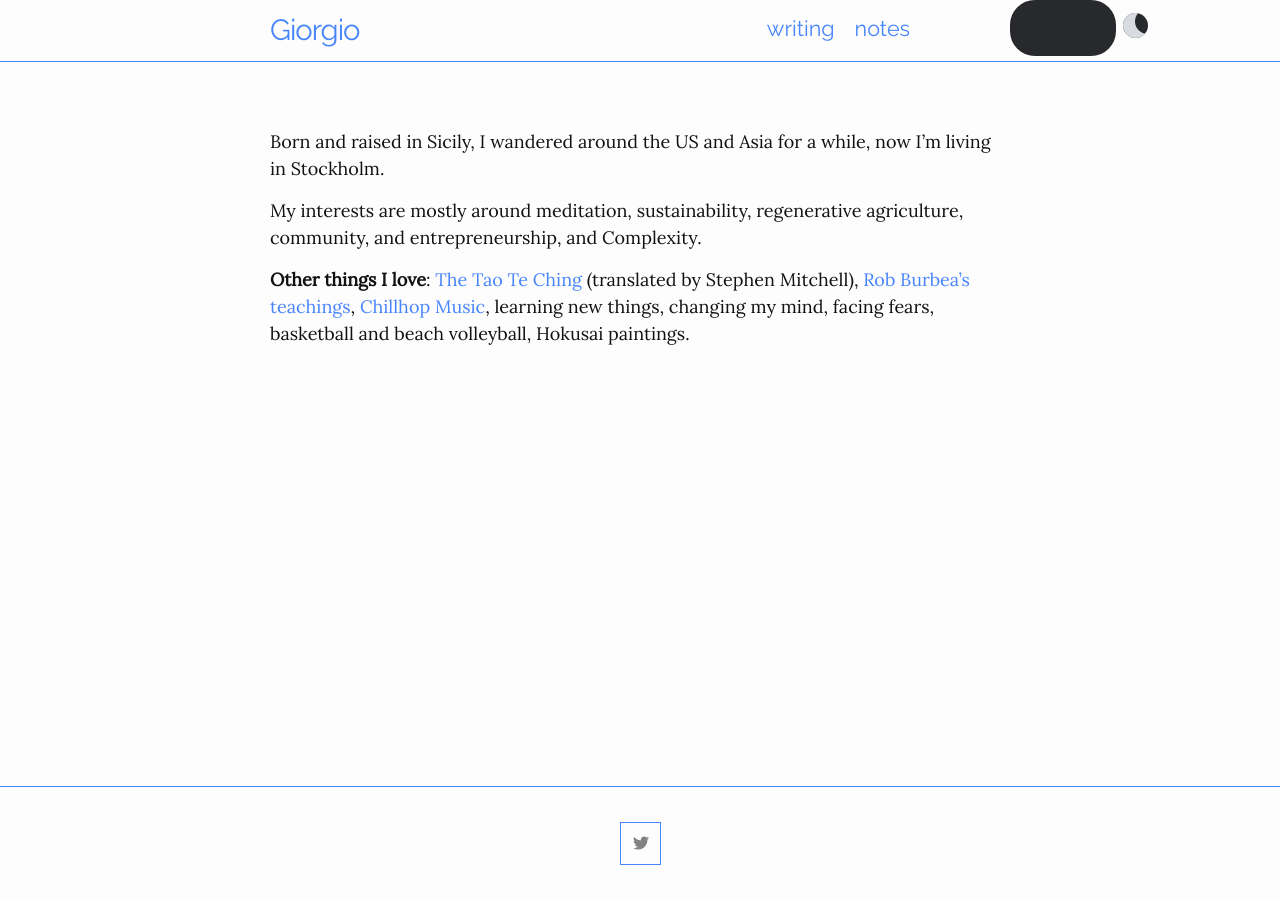
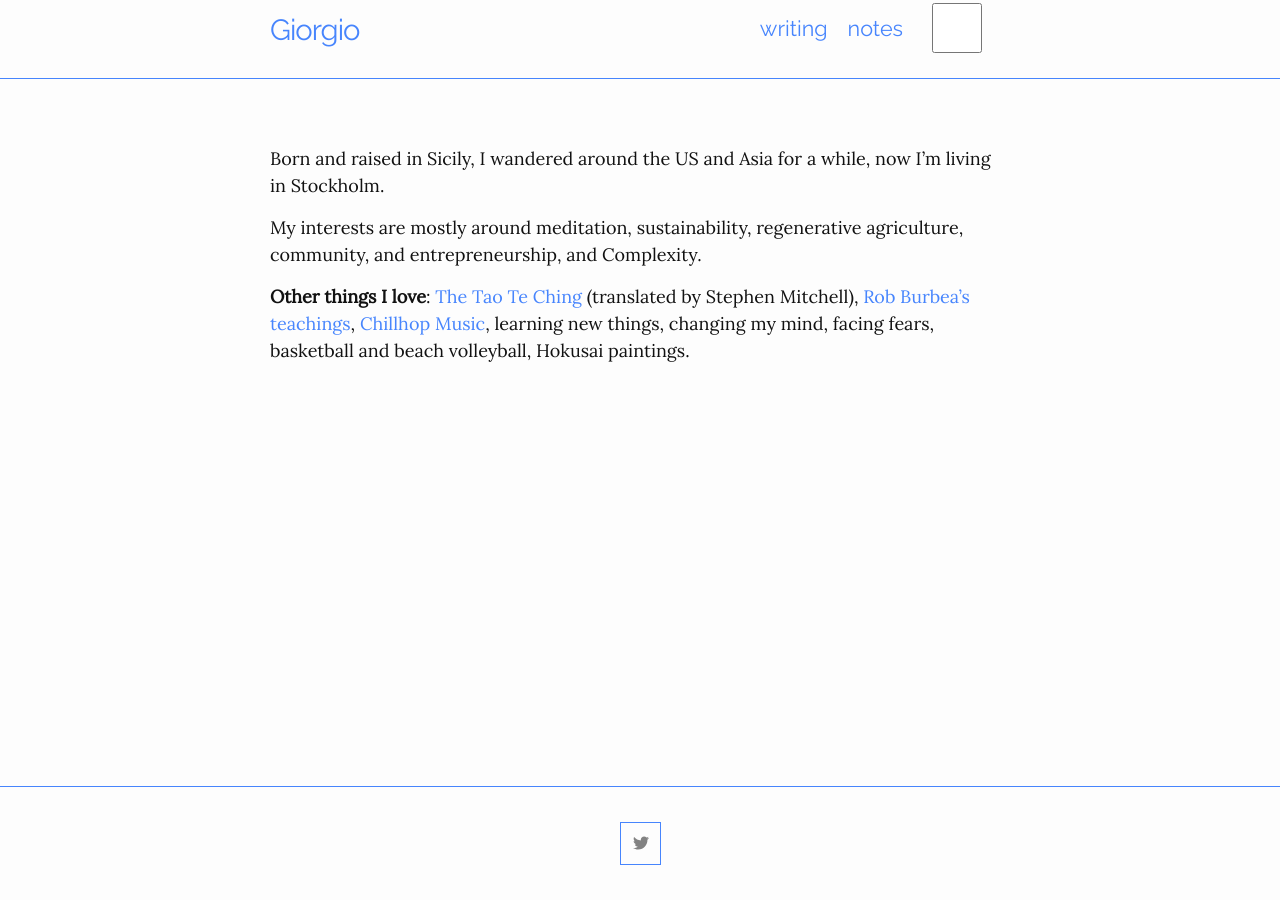
Before and after one commit to giorgiop94/giorgio-blog, a Jekyll site: the page built from index.md, in a window 1280 px wide. Built offline with Jekyll 4.4.1, drawn with Linux system fonts in a browser that asks for light colours.

Commit message:
new toggle

```diff
--- a/_includes/header.html
+++ b/_includes/header.html
@@ -20,11 +20,8 @@
             <a class="page-link" href="{{ item.url | relative_url }}">{{ item.title | escape }}</a>
           {%- endfor -%}
         </div>
-        <div class="toggle-switch">
-          <label class="switch-label">
-            <input type="checkbox" class="checkbox">
-            <span class="slider"></span>
-          </label>
+        <div>
+<input type="checkbox" class="toggle-switch">
         </div>
       </nav>
   </div>
--- a/theme-toggle.js
+++ b/theme-toggle.js
@@ -1,5 +1,5 @@
 document.addEventListener('DOMContentLoaded', (event) => {
-  const themeToggle = document.getElementById('toggle-switch');
+  const themeToggle = document.getElementById('theme-toggle');
   themeToggle.addEventListener('click', () => {
     // Toggle the 'dark-theme' class on the body
     document.body.classList.toggle('dark-theme');
```
